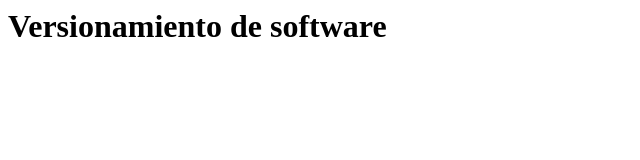
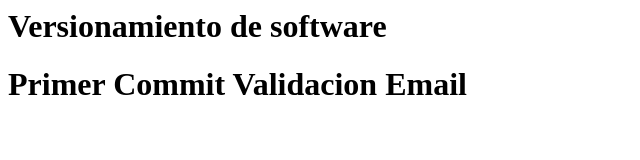
Before and after one commit to mauchacon1999/learning-git-semantic-versioning-moving-forward, a plain HTML site: page version.html in a window 1280 px wide. Shown: the whole page, without its empty margins (0-640 px from the left). Drawn offline with Linux system fonts and the light colour scheme.

```diff
--- a/version.html
+++ b/version.html
@@ -4,5 +4,6 @@
     </head>
     <body>
         <h1>Versionamiento de software</h1>
+        <h1> Primer Commit Validacion Email</h1>
     </body>
 </html>
```
